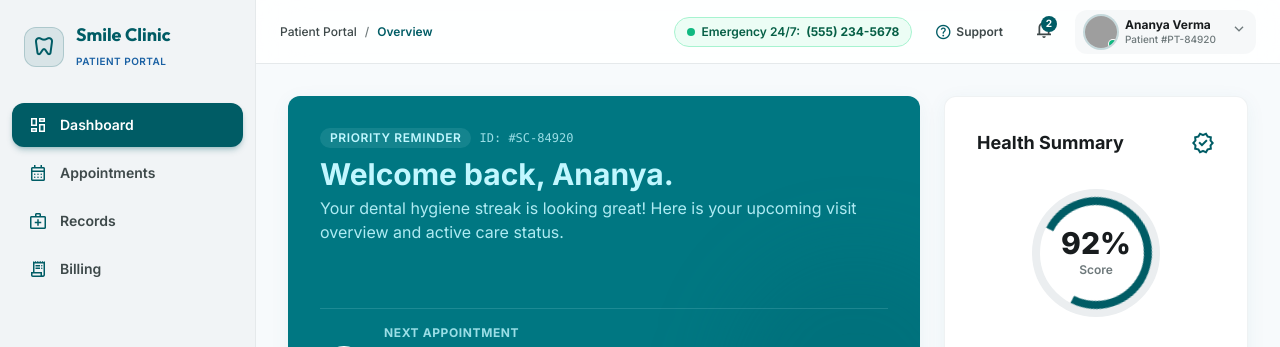
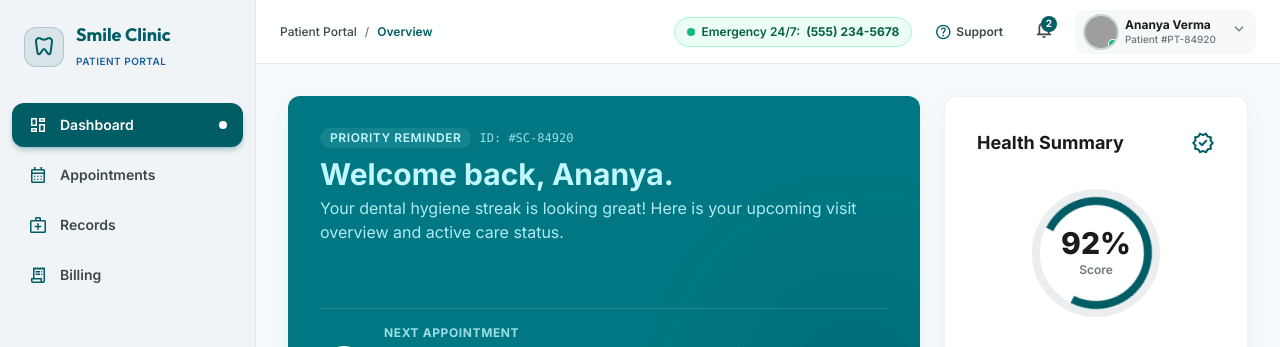
Before and after one commit to HelloWorld-Farhan/Patient_DentalClinic, a React (Vite) app: page /dashboard in a window 1280 px wide. Shown: the top 347 px of the page. Built offline with nearby package versions, Linux system fonts and the light colour scheme; grey boxes are pictures that could not be loaded.

Commit message:
Fix mobile navigation animation, unify LegalPageHeader back button with history redirection, and add smooth dashboard page transitions

```diff
--- a/src/App.tsx
+++ b/src/App.tsx
@@ -1,5 +1,4 @@
 import { BrowserRouter as Router, Routes, Route, Navigate, useLocation } from 'react-router-dom';
-import { AnimatePresence } from 'framer-motion';
 import ScrollToTop from './components/ScrollToTop';
 import Login from './pages/Login';
 import Signup from './pages/Signup';
@@ -19,8 +18,7 @@ function AnimatedRoutes() {
   const location = useLocation();
 
   return (
-    <AnimatePresence mode="wait">
-      <Routes location={location} key={location.pathname}>
+    <Routes location={location}>
       {/* Auth Routes */}
       <Route path="/" element={<Login />} />
       <Route path="/login" element={<Login />} />
@@ -34,6 +32,12 @@ function AnimatedRoutes() {
       <Route path="/patient-rights" element={<PatientRights />} />
       <Route path="/support" element={<Support />} />
 
+      {/* Direct Clean Redirects for any legacy dashboard paths (does NOT mount Layout) */}
+      <Route path="/dashboard/support" element={<Navigate to="/support" replace />} />
+      <Route path="/dashboard/privacy-policy" element={<Navigate to="/privacy-policy" replace />} />
+      <Route path="/dashboard/terms-of-service" element={<Navigate to="/terms-of-service" replace />} />
+      <Route path="/dashboard/patient-rights" element={<Navigate to="/patient-rights" replace />} />
+
       {/* Protected Patient Portal Routes */}
       <Route path="/dashboard" element={<Layout />}>
         <Route index element={<Dashboard />} />
@@ -41,16 +45,11 @@ function AnimatedRoutes() {
         <Route path="records" element={<DentalRecords />} />
         <Route path="billing" element={<Billing />} />
         <Route path="settings" element={<Settings />} />
-          <Route path="support" element={<Navigate to="/support" replace />} />
-          <Route path="privacy-policy" element={<Navigate to="/privacy-policy" replace />} />
-          <Route path="terms-of-service" element={<Navigate to="/terms-of-service" replace />} />
-          <Route path="patient-rights" element={<Navigate to="/patient-rights" replace />} />
       </Route>
 
       {/* Fallback */}
       <Route path="*" element={<Navigate to="/" replace />} />
     </Routes>
-    </AnimatePresence>
   );
 }
 
--- a/src/components/Layout.tsx
+++ b/src/components/Layout.tsx
@@ -107,8 +107,8 @@ export default function Layout() {
             </button>
           </div>
 
-          {/* Navigation Links with Framer Motion Sliding Tab Highlight */}
-          <nav className="px-3 space-y-1 relative">
+          {/* Navigation Links */}
+          <nav className="px-3 space-y-1.5 relative">
             {navLinks.map((link) => {
               const isActive = link.end
                 ? location.pathname === link.path
@@ -119,29 +119,23 @@ export default function Layout() {
                   key={link.path}
                   to={link.path}
                   onClick={() => setSidebarOpen(false)}
-                  className={`relative flex items-center px-4 py-3 rounded-xl text-sm font-semibold transition-colors duration-200 z-10 ${
+                  className={`flex items-center justify-between px-4 py-3 rounded-xl text-sm font-semibold transition-all duration-200 ${
                     isActive
-                      ? 'text-on-primary'
-                      : 'text-on-surface-variant hover:text-on-surface hover:bg-surface-container/60'
+                      ? 'bg-primary text-white shadow-md shadow-primary/25 font-bold'
+                      : 'text-on-surface-variant hover:text-on-surface hover:bg-surface-container/70'
                   }`}
                 >
+                  <div className="flex items-center">
+                    <span className={`material-symbols-outlined mr-3 text-[20px] transition-colors duration-200 ${
+                      isActive ? 'text-white' : 'text-primary'
+                    }`}>
+                      {link.icon}
+                    </span>
+                    <span>{link.name}</span>
+                  </div>
                   {isActive && (
-                    <motion.div
-                      layoutId="activeNavHighlight"
-                      className="absolute inset-0 bg-primary rounded-xl shadow-md shadow-primary/25 z-0"
-                      transition={{
-                        type: 'spring',
-                        stiffness: 420,
-                        damping: 32
-                      }}
-                    />
+                    <span className="w-2 h-2 rounded-full bg-white shadow-xs" />
                   )}
-                  <span className={`material-symbols-outlined mr-3 text-[20px] relative z-10 transition-colors duration-200 ${
-                    isActive ? 'text-on-primary' : 'text-primary'
-                  }`}>
-                    {link.icon}
-                  </span>
-                  <span className="relative z-10">{link.name}</span>
                 </Link>
               );
             })}
@@ -455,9 +449,19 @@ export default function Layout() {
           </div>
         </header>
 
-        {/* Dynamic Route Content */}
-        <main className="flex-1 p-4 sm:p-6 lg:p-8">
-          <Outlet />
+        {/* Dynamic Route Content with Smooth Page Change Animation */}
+        <main className="flex-1 p-4 sm:p-6 lg:p-8 overflow-x-hidden">
+          <AnimatePresence mode="wait">
+            <motion.div
+              key={location.pathname}
+              initial={{ opacity: 0, y: 10 }}
+              animate={{ opacity: 1, y: 0 }}
+              exit={{ opacity: 0, y: -10 }}
+              transition={{ duration: 0.2, ease: "easeOut" }}
+            >
+              <Outlet />
+            </motion.div>
+          </AnimatePresence>
         </main>
 
         {/* Portal Bottom Legal & Support Footer */}
--- a/src/components/LegalPageHeader.tsx
+++ b/src/components/LegalPageHeader.tsx
@@ -36,6 +36,14 @@ export default function LegalPageHeader({
     setNotifications(notifications.map(n => n.id === id ? { ...n, unread: false } : n));
     setNotificationsOpen(false);
     navigate('/dashboard');
+  };
+
+  const handleBack = () => {
+    if (window.history.length > 1) {
+      navigate(-1);
+    } else {
+      navigate('/dashboard');
+    }
   };
 
   useEffect(() => {
@@ -207,15 +215,6 @@ export default function LegalPageHeader({
                 </AnimatePresence>
               </div>
 
-              <Link
-                to="/dashboard"
-                className="flex items-center gap-1.5 px-3 py-1.5 rounded-lg text-xs font-bold text-primary hover:bg-primary-tint border border-primary/20 transition-all shadow-xs shrink-0"
-              >
-                <span className="material-symbols-outlined text-[16px]">dashboard</span>
-                <span className="hidden sm:inline">Portal Dashboard</span>
-                <span className="sm:hidden">Dashboard</span>
-              </Link>
-
               {/* Patient Badge */}
               <div className="hidden md:flex items-center gap-2 px-2.5 py-1 rounded-xl bg-surface-container-low border border-surface-container-high text-xs shrink-0">
                 <div className="w-5 h-5 rounded-full overflow-hidden bg-primary/10 ring-1 ring-primary/30">
@@ -229,11 +228,12 @@ export default function LegalPageHeader({
                 <span className="w-1.5 h-1.5 rounded-full bg-emerald-500"></span>
               </div>
 
-              {/* Back to Dashboard Button */}
+              {/* Single Back Button with History Redirection */}
               <button
                 type="button"
-                onClick={() => navigate('/dashboard')}
-                className="flex items-center gap-1 px-3.5 py-1.5 bg-primary text-white hover:bg-primary-container text-xs font-bold rounded-lg transition-all shadow-xs cursor-pointer shrink-0"
+                onClick={handleBack}
+                className="flex items-center gap-1.5 px-3.5 py-1.5 bg-primary text-white hover:bg-primary-container text-xs font-bold rounded-xl transition-all shadow-xs cursor-pointer shrink-0"
+                title="Back to previous page"
               >
                 <span className="material-symbols-outlined text-[16px]">arrow_back</span>
                 <span className="hidden sm:inline">Back to Dashboard</span>
```
Lines whose indentation alone changed are shown as unchanged.
